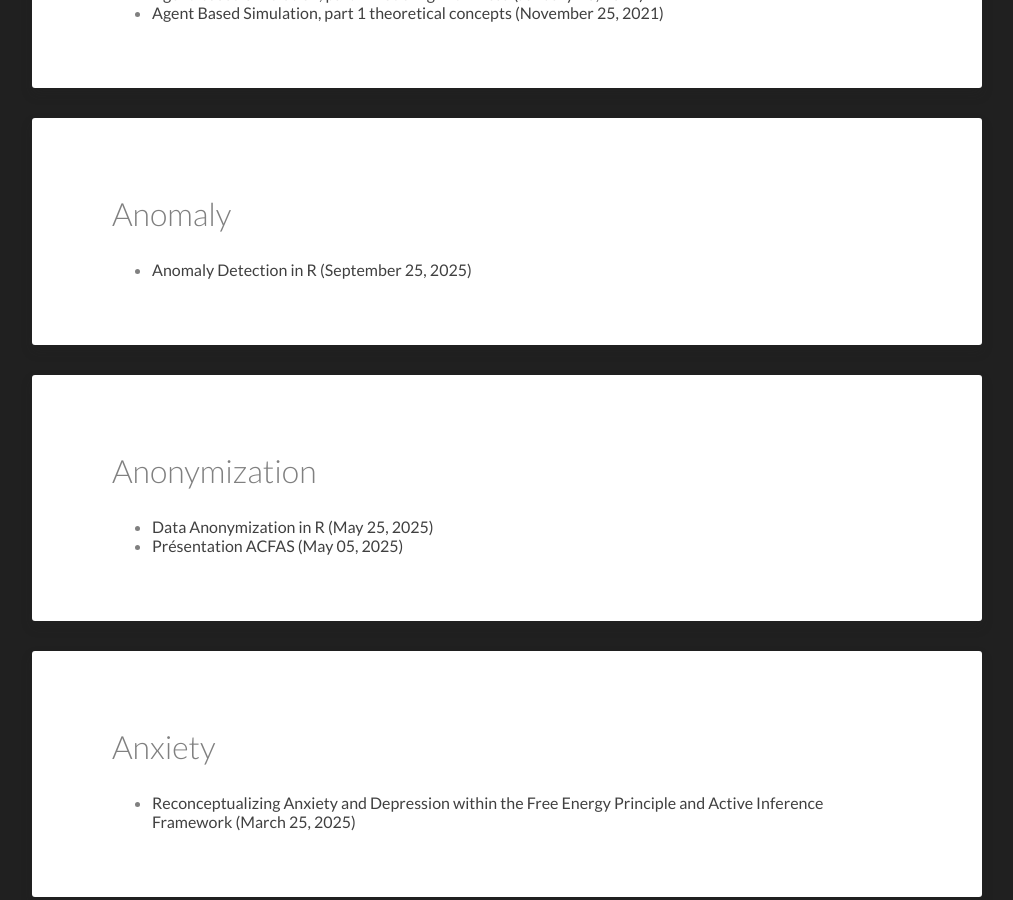
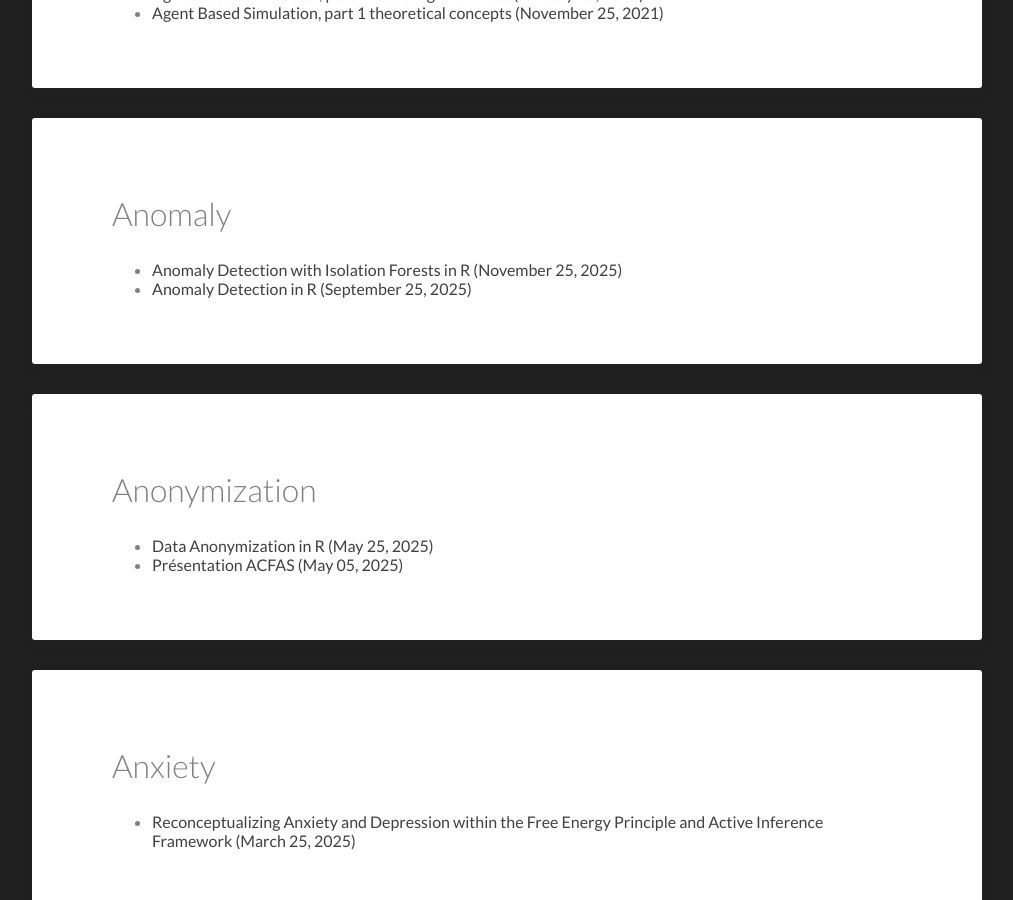
Before and after one commit to Kamran-Afzali/Kamran-Afzali.github.io, a Jekyll site: the page built from tags/index.html, in a window 1280 px wide and 900 px high, scrolled down 3809 px. Shown: the whole window, without its empty margins (133-1146 px from the left). Built offline with Jekyll 4.4.1, drawn with Linux system fonts in a browser that asks for light colours; some of the changed text lies outside the part shown.

Commit message:
Update 2025-11-25-Isolation_Fr.md

```diff
--- a/_posts/2025-11-25-Isolation_Fr.md
+++ b/_posts/2025-11-25-Isolation_Fr.md
@@ -1,4 +1,11 @@
-
+---
+layout: post
+categories: posts
+title: Anomaly Detection with Isolation Forests in R
+featured-image: /images/andet.png
+tags: [Anomaly, R, Machine Learning]
+date-string: November 2025
+---
 
 ## Anomaly Detection with Isolation Forests in R
 
```
